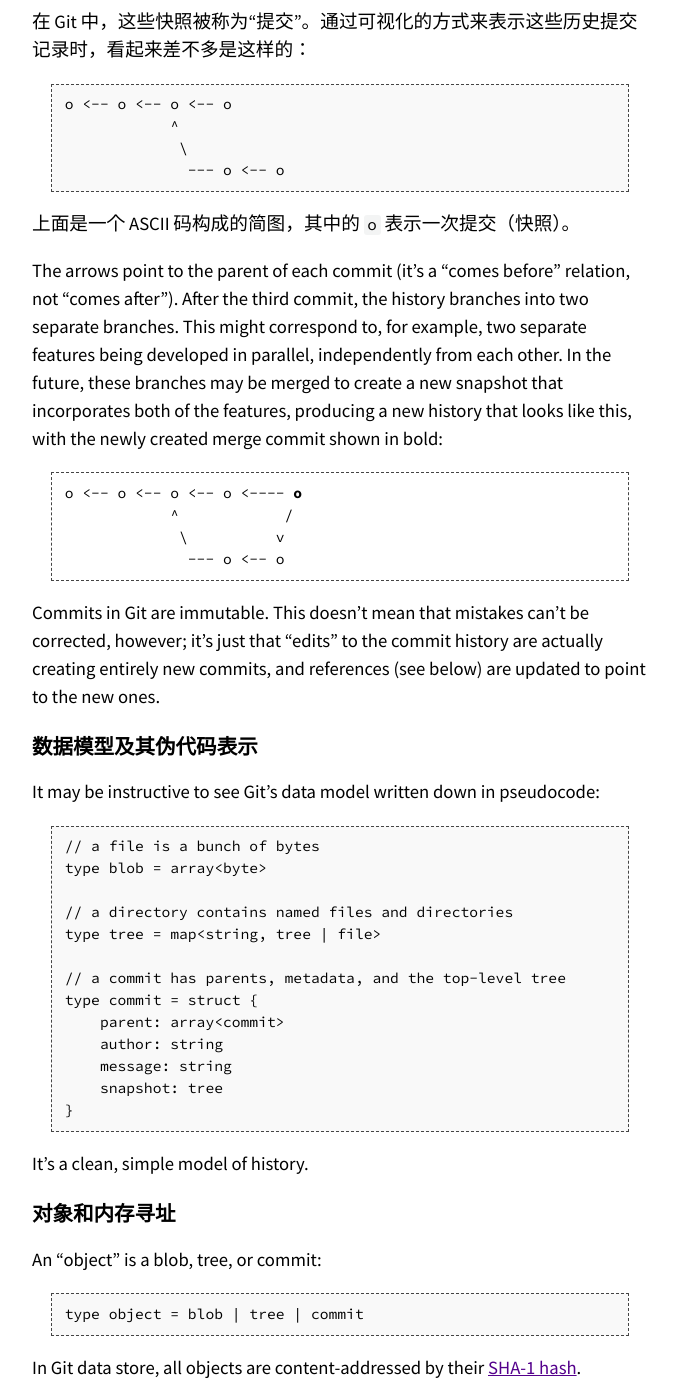
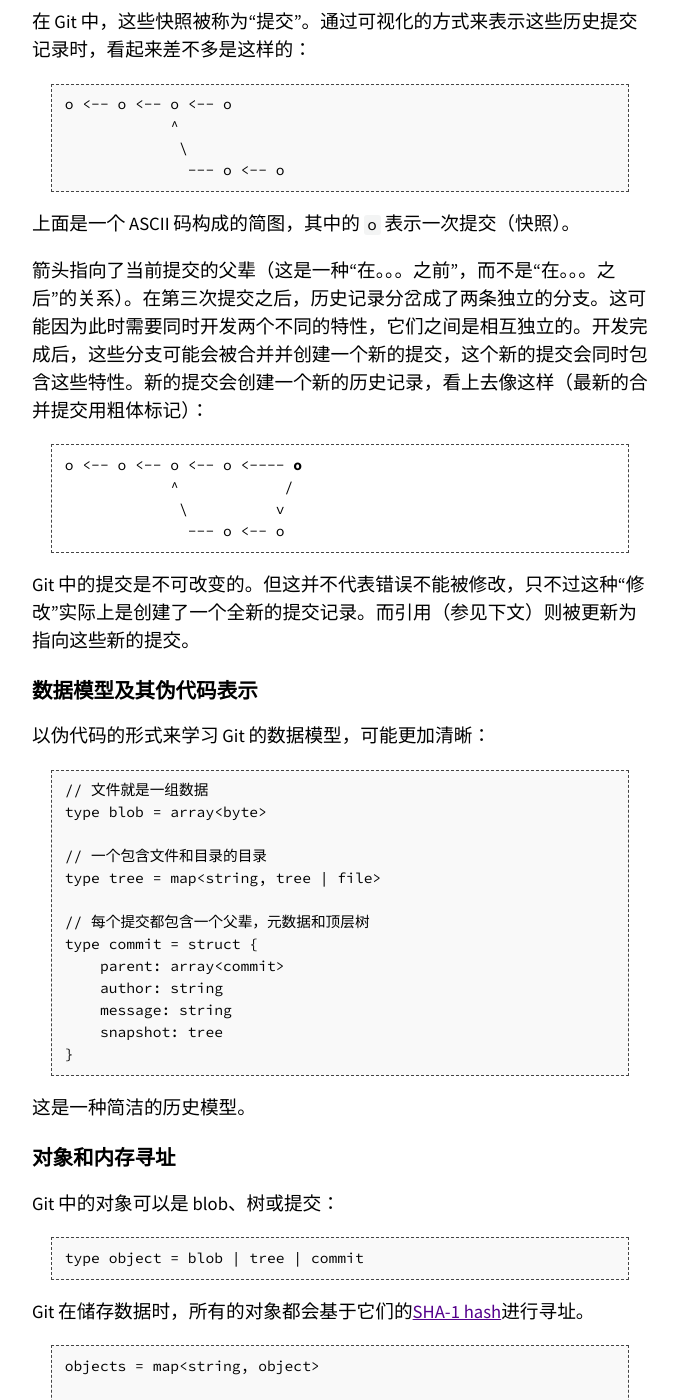
Before and after one commit to missing-semester-cn/missing-semester-cn.github.io, a Jekyll site: the page built from _2020/version-control.md, in a window 1280 px wide and 1400 px high, scrolled down 2569 px. Shown: the whole window, without its empty margins (300-978 px from the left). Built offline with Jekyll 4.4.1, drawn with Linux system fonts in a browser that asks for light colours; some of the changed text lies outside the part shown.

Commit message:
update trans

````diff
--- a/_2020/version-control.md
+++ b/_2020/version-control.md
@@ -64,13 +64,7 @@ o <-- o <-- o <-- o
 
 上面是一个 ASCII 码构成的简图，其中的 `o` 表示一次提交（快照）。
 
-The arrows point to the parent of each commit (it's a "comes before" relation,
-not "comes after"). After the third commit, the history branches into two
-separate branches. This might correspond to, for example, two separate features
-being developed in parallel, independently from each other. In the future,
-these branches may be merged to create a new snapshot that incorporates both of
-the features, producing a new history that looks like this, with the newly
-created merge commit shown in bold:
+箭头指向了当前提交的父辈（这是一种“在。。。之前”，而不是“在。。。之后”的关系）。在第三次提交之后，历史记录分岔成了两条独立的分支。这可能因为此时需要同时开发两个不同的特性，它们之间是相互独立的。开发完成后，这些分支可能会被合并并创建一个新的提交，这个新的提交会同时包含这些特性。新的提交会创建一个新的历史记录，看上去像这样（最新的合并提交用粗体标记）：
 
 <pre>
 o <-- o <-- o <-- o <---- <strong>o</strong>
@@ -79,23 +73,20 @@ o <-- o <-- o <-- o <---- <strong>o</strong>
               --- o <-- o
 </pre>
 
-Commits in Git are immutable. This doesn't mean that mistakes can't be
-corrected, however; it's just that "edits" to the commit history are actually
-creating entirely new commits, and references (see below) are updated to point
-to the new ones.
+Git 中的提交是不可改变的。但这并不代表错误不能被修改，只不过这种“修改”实际上是创建了一个全新的提交记录。而引用（参见下文）则被更新为指向这些新的提交。
 
 ## 数据模型及其伪代码表示
 
-It may be instructive to see Git's data model written down in pseudocode:
+以伪代码的形式来学习 Git 的数据模型，可能更加清晰：
 
 ```
-// a file is a bunch of bytes
+// 文件就是一组数据
 type blob = array<byte>
 
-// a directory contains named files and directories
+// 一个包含文件和目录的目录
 type tree = map<string, tree | file>
 
-// a commit has parents, metadata, and the top-level tree
+// 每个提交都包含一个父辈，元数据和顶层树
 type commit = struct {
     parent: array<commit>
     author: string
@@ -104,18 +95,18 @@ type commit = struct {
 }
 ```
 
-It's a clean, simple model of history.
+这是一种简洁的历史模型。
+
 
 ## 对象和内存寻址
 
-An "object" is a blob, tree, or commit:
+Git 中的对象可以是 blob、树或提交：
 
 ```
 type object = blob | tree | commit
 ```
 
-In Git data store, all objects are content-addressed by their [SHA-1
-hash](https://en.wikipedia.org/wiki/SHA-1).
+Git 在储存数据时，所有的对象都会基于它们的[SHA-1 hash](https://en.wikipedia.org/wiki/SHA-1)进行寻址。
 
 ```
 objects = map<string, object>
@@ -128,23 +119,17 @@ def load(id):
     return objects[id]
 ```
 
-Blobs, trees, and commits are unified in this way: they are all objects. When
-they reference other objects, they don't actually _contain_ them in their
-on-disk representation, but have a reference to them by their hash.
+Blobs、树和提交都一样，它们都是对象。当它们引用其他对象时，它们并没有真正的在硬盘上保存这些对象，而是仅仅保存了它们的哈希值作为引用。
 
-For example, the tree for the example directory structure [above](#snapshots)
-(visualized using `git cat-file -p 698281bc680d1995c5f4caaf3359721a5a58d48d`),
-looks like this:
+例如，上面例子中的树，For example, the tree for the example directory structure [above](#snapshots)（可以通过`git cat-file -p 698281bc680d1995c5f4caaf3359721a5a58d48d` 来进行可视化），看上去是这样的：
 
 ```
 100644 blob 4448adbf7ecd394f42ae135bbeed9676e894af85    baz.txt
 040000 tree c68d233a33c5c06e0340e4c224f0afca87c8ce87    foo
 ```
 
-The tree itself contains pointers to its contents, `baz.txt` (a blob) and `foo`
-(a tree). If we look at the contents addressed by the hash corresponding to
-baz.txt with `git cat-file -p 4448adbf7ecd394f42ae135bbeed9676e894af85`, we get
-the following:
+树本身会包含一些指向其他内容的指针，例如`baz.txt` (blob) 和 `foo`
+(树)。如果我们用`git cat-file -p 4448adbf7ecd394f42ae135bbeed9676e894af85`，即通过哈希值查看 baz.txte 的内容，会得到以下信息：
 
 ```
 git is wonderful
````
